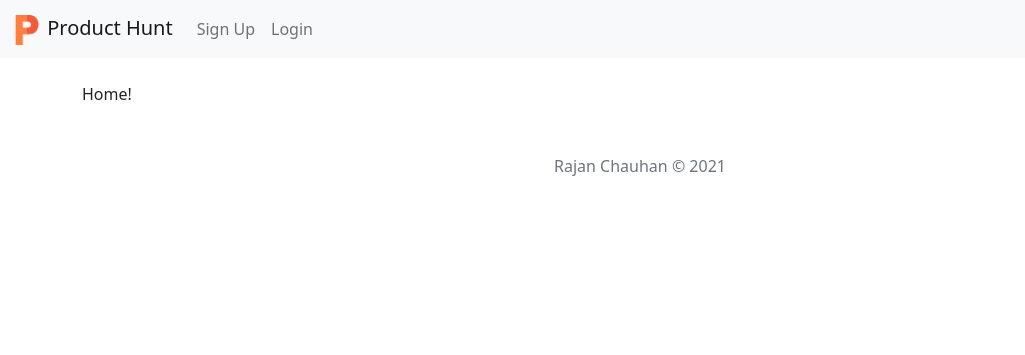
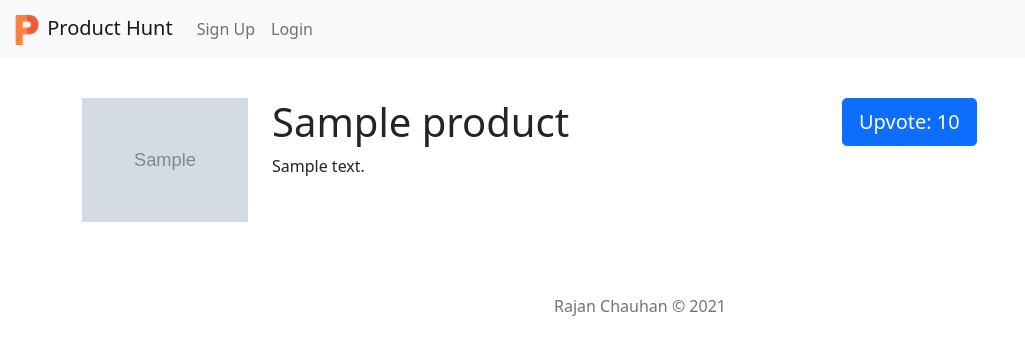
Before and after one commit to rchauhan9/product-hunt, a Django app: page / in a window 1280 px wide. Shown: the top 355 px of the page, without its empty margins (0-1025 px from the left). Run offline with Django 3.2, Linux system fonts and the light colour scheme; tables that the repository leaves empty hold one stand-in row (values such as "Sample post"); grey boxes marked "Sample" are stand-in pictures.

Commit message:
Created home page

```diff
--- a/producthunt/templates/base.html
+++ b/producthunt/templates/base.html
@@ -7,7 +7,7 @@
     <meta name="description" content="">
     <meta name="author" content="Mark Otto, Jacob Thornton, and Bootstrap contributors">
     <meta name="generator" content="Hugo 0.82.0">
-    <title>Rajan Chauhan</title>
+    <title>Product Hunt</title>
 
     <link rel="canonical" href="https://getbootstrap.com/docs/5.0/examples/album/">
 
@@ -50,7 +50,7 @@
 <header>
     <nav class="navbar navbar-expand-lg navbar-light bg-light">
         <div class="container-fluid">
-            <a class="navbar-brand" href="">
+            <a class="navbar-brand" href="{% url 'home' %}">
             <img src="{% static 'logo.png' %}" class="d-inline-block" height=30 width=30 />
                 Product Hunt
                 </a>
--- a/products/templates/products/home.html
+++ b/products/templates/products/home.html
@@ -1,6 +1,28 @@
 {% extends 'base.html' %}
 
 {% block content %}
-Home!
+    {% for product in products.all %}
 
+        <div class="row pt-3">
+            <div class="col-2" onclick="window.location='{% url 'detail' product.id %}'" style="cursor: pointer;">
+                <img src="{{ product.icon.url }}" class="img-fluid"/>
+            </div>
+            <div class="col-6" onclick="window.location='{% url 'detail' product.id %}'" style="cursor: pointer;">
+                <h1>{{ product.title }}</h1>
+                <p>{{ product.summary }}</p>
+            </div>
+            <div class="col-4" >
+                <a href="javascript:{document.getElementById('upvote{{ product.id }}').submit()}">
+                    <button class="btn btn-primary btn-lg btn-block">
+                        Upvote: {{ product.votes_total }}
+                    </button>
+                </a>
+            </div>
+        </div>
+
+        <form method="POST" action="{% url 'upvote' product.id %}" id="upvote{{ product.id }}">
+            {% csrf_token %}
+            <input type="hidden">
+        </form>
+    {% endfor %}
 {% endblock %}
--- a/products/views.py
+++ b/products/views.py
@@ -5,10 +5,11 @@ from django.utils import timezone
 
 # Create your views here.
 def home(request):
-    return render(request, 'products/home.html')
+    products = Product.objects
+    return render(request, 'products/home.html', {"products": products})
 
 
-@login_required
+@login_required(login_url="/accounts/signup")
 def create(request):
     if request.method == 'POST':
         if _all_required_fields_present(request):
@@ -27,6 +28,7 @@ def detail(request, product_id):
     return render(request, 'products/detail.html', {"product": product})
 
 
+@login_required(login_url="/accounts/signup")
 def upvote(request, product_id):
     if request.method == 'POST':
         product = get_object_or_404(Product, pk=product_id)
```
